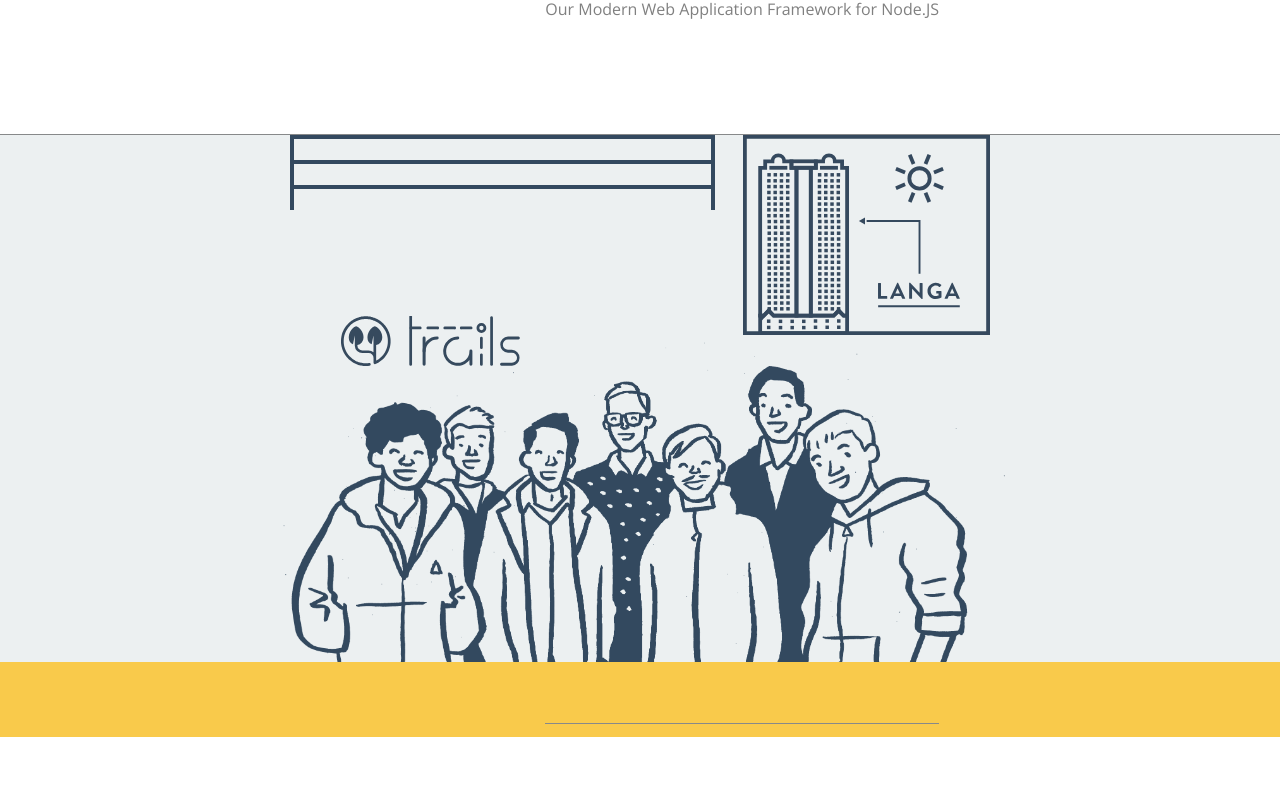
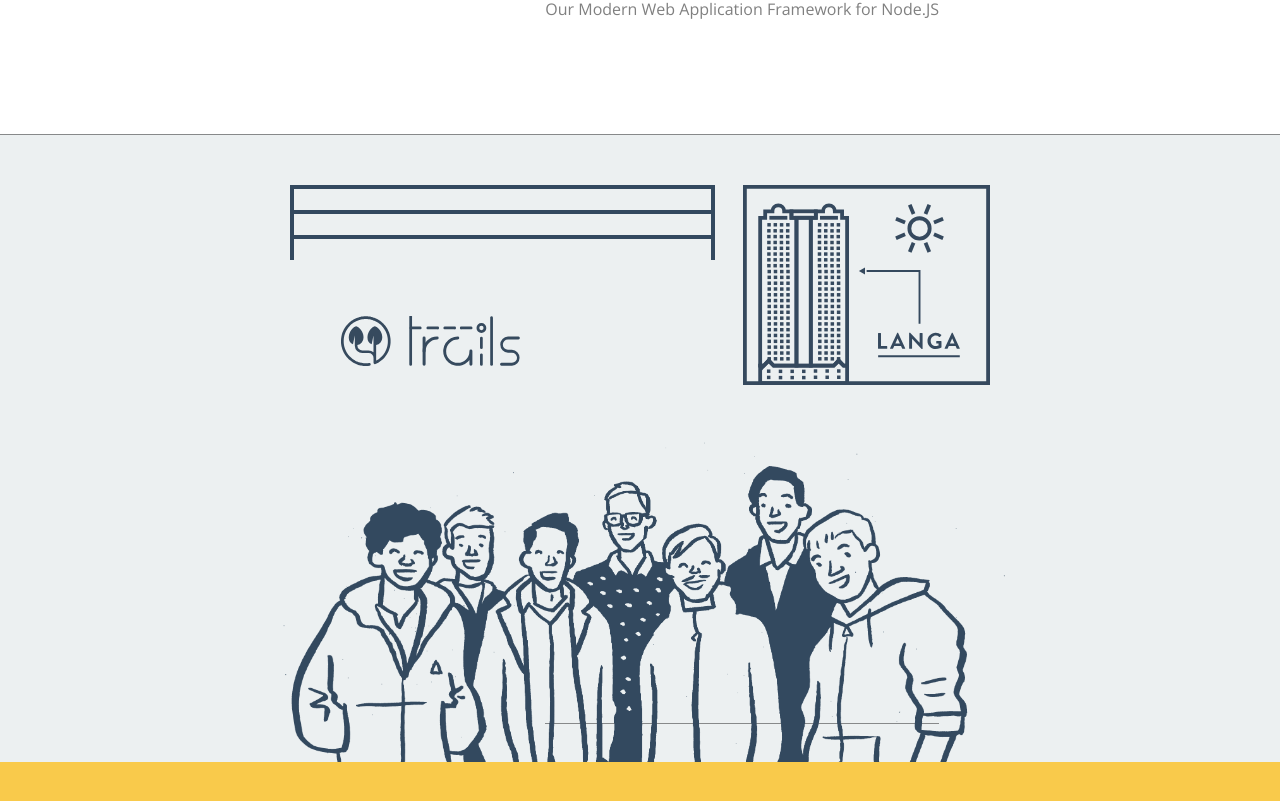
Before and after one commit to nogtini/atomic-components, a React app: page / in a window 1280 px wide. Shown: the part 1145-1946 px from the top of the page. Before the commit the page ends 1882 px from the top, so only its background shows below. Built offline with nearby package versions, Linux system fonts and the light colour scheme.

Commit message:
margins for contact

```diff
--- a/src/components/styles/contact.scss
+++ b/src/components/styles/contact.scss
@@ -7,7 +7,7 @@
   }
 
   .contactTower {
-    margin: 0 25px;
+    margin: 50px 25px;
     display: flex;
     flex-direction: row;
     justify-content: space-between;
```
